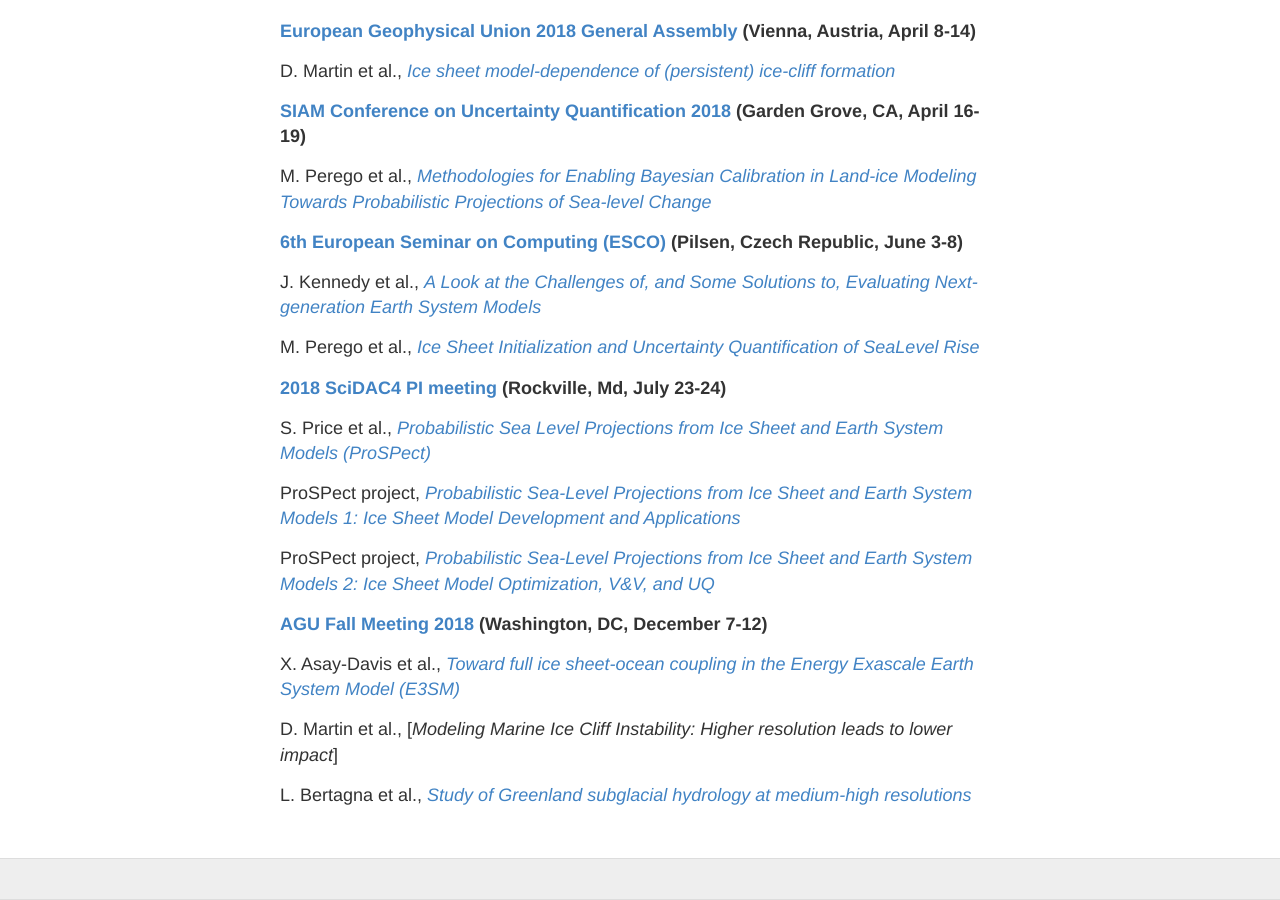
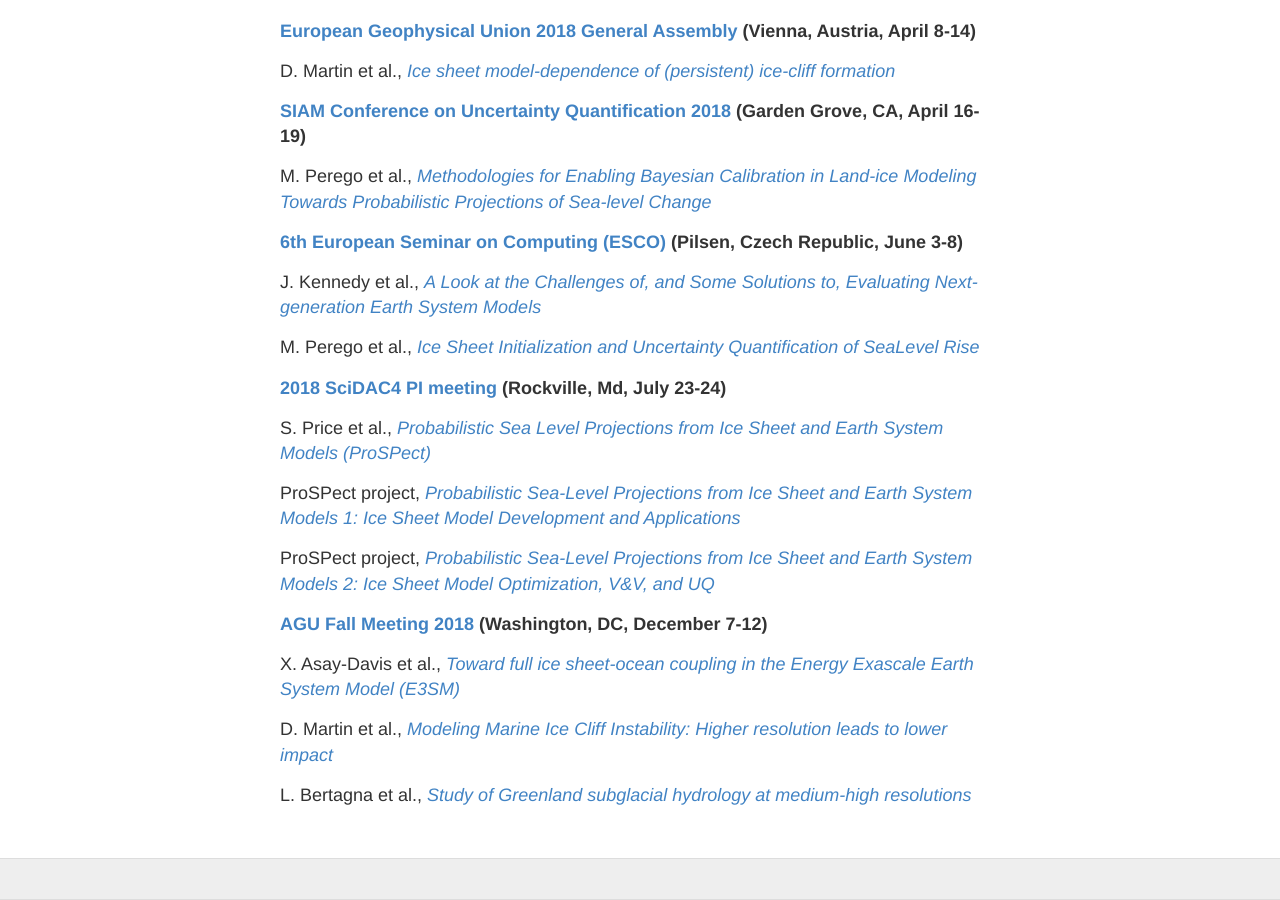
Before and after one commit to SLE-E3SM/SLE-E3SM.github.io, a Jekyll site: the page built from presentations.md, in a window 1280 px wide and 900 px high, scrolled down 1257 px. Built offline with Jekyll 4.4.1, drawn with Linux system fonts in a browser that asks for light colours; part of the change alters nothing that is shown.

```diff
--- a/presentations.md
+++ b/presentations.md
@@ -69,6 +69,6 @@ ProSPect project, [*Probabilistic Sea-Level Projections from Ice Sheet and Earth
 
 X. Asay-Davis et al., [*Toward full ice sheet-ocean coupling in the Energy Exascale Earth System Model (E3SM)*](https://drive.google.com/open?id=1Rhlyx1U4wxmgrEW0-Cby6Teveq-hB0xU)
 
-D. Martin et al., [*Modeling Marine Ice Cliff Instability: Higher resolution leads to lower impact*]
+D. Martin et al., [*Modeling Marine Ice Cliff Instability: Higher resolution leads to lower impact*](https://drive.google.com/open?id=1u_L3iMcyGMcFo1tk71f9PKef3dD4Vygz)
 
 L. Bertagna et al., [*Study of Greenland subglacial hydrology at medium-high resolutions*](https://drive.google.com/open?id=16p2W-DZnfVJxHo5xf-IHhsBvKPtQ7FUt)
```
